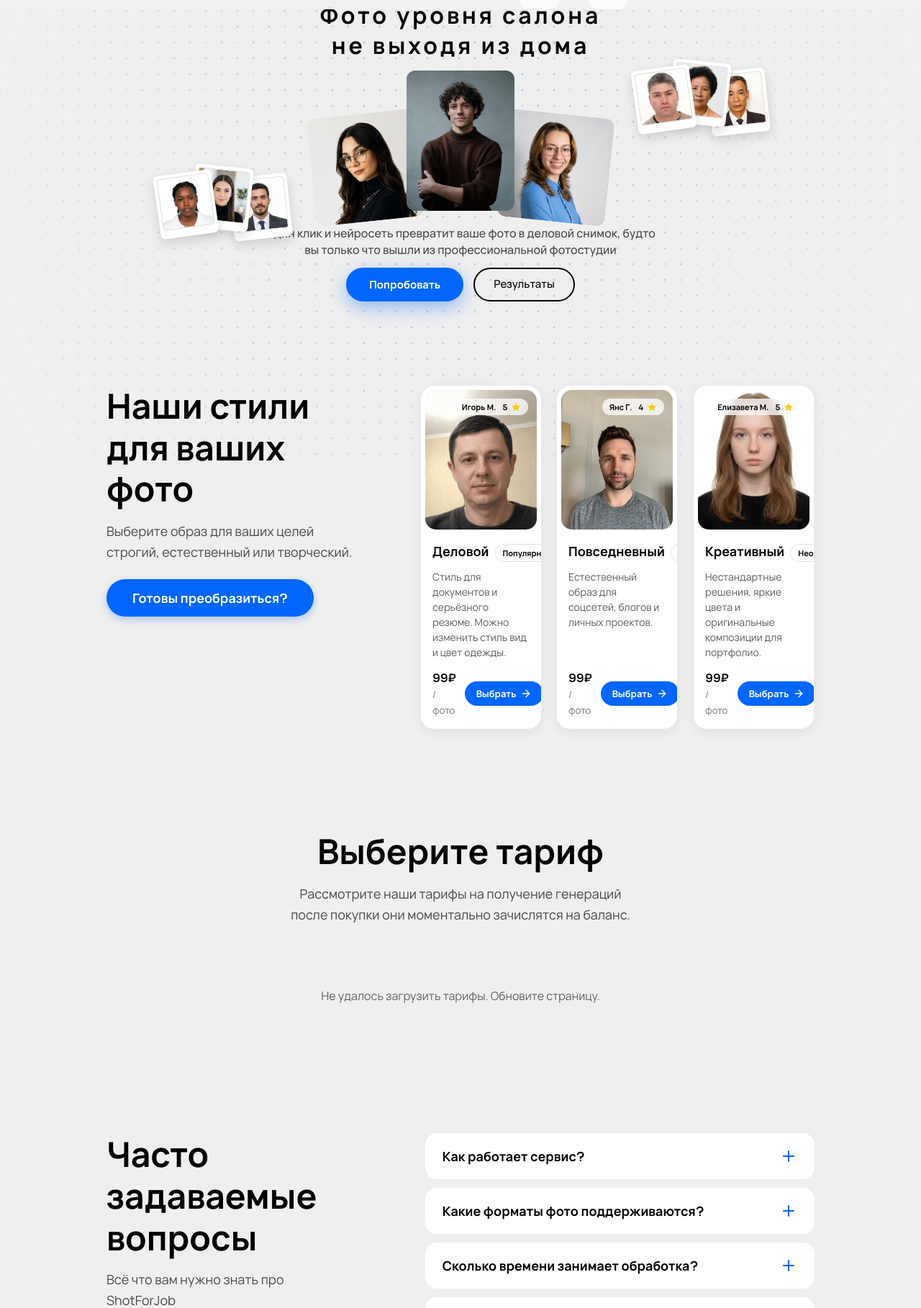
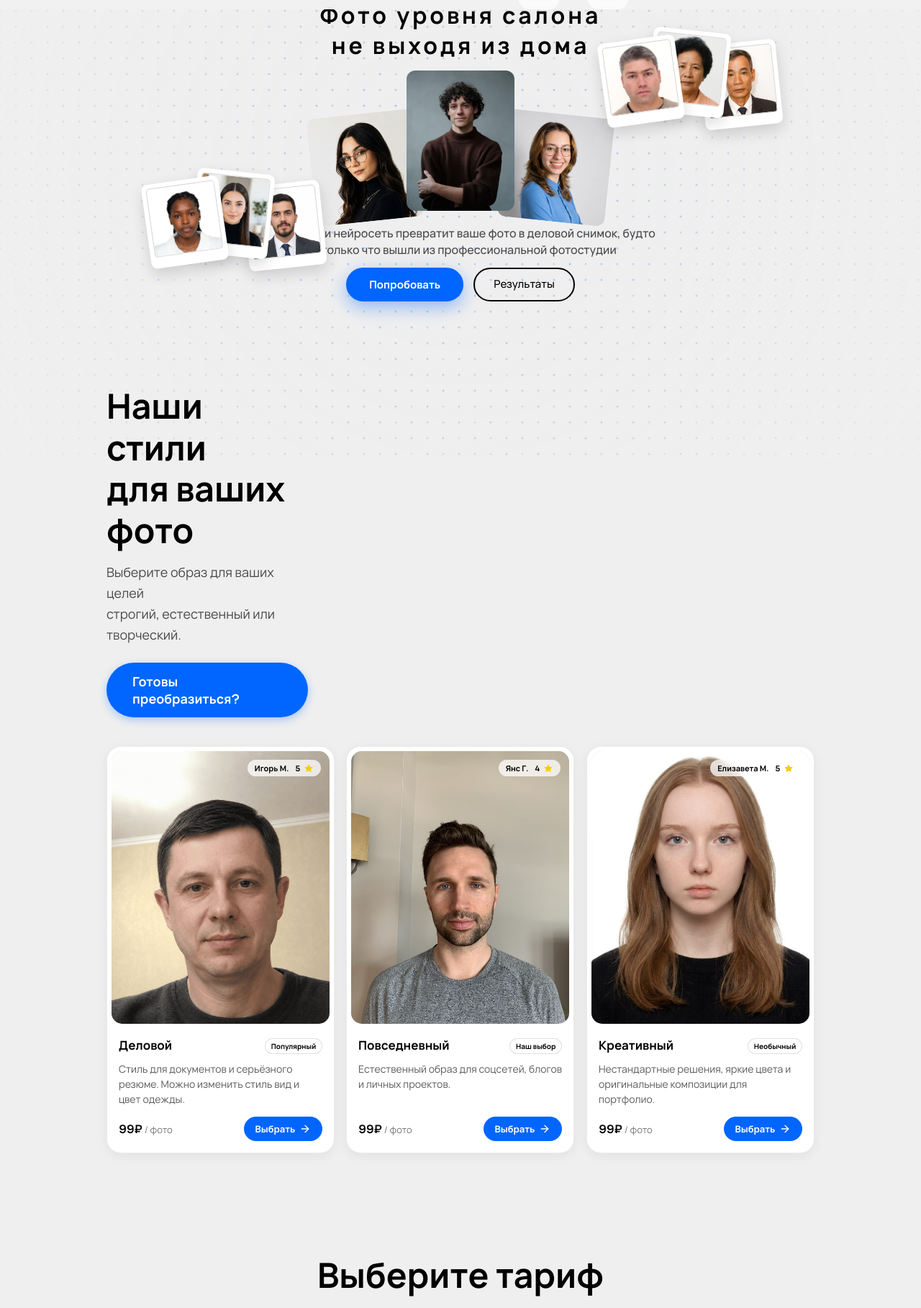
Before and after one commit to Lunarflux-hub/ShotforJob, a Django app: page / in a window 1280 px wide. Shown: the part 161-1979 px from the top of the page at 72% size. Run offline with Django 5.2, Linux system fonts and the light colour scheme; data that the repository does not hold is empty; parts of the project's set-up code (start-up, migrations or seed data) failed here and were passed over.

Commit message:
Fix adaptive 3

```diff
--- a/templates/base.html
+++ b/templates/base.html
@@ -778,7 +778,6 @@
                     <li><a href="{% url 'support' %}">Поддержка</a></li>
                     <li><a href="{% url 'results' %}" class="auth-required">Портфолио</a></li>
                     <li><a href="{% url 'policy' %}">Политика</a></li>
-                    <li><a href="/policy/?doc=offer#refund-section">Возврат</a></li>
                 </ul>
             </div>
             <div class="footer-col social-col">
@@ -808,10 +807,6 @@
                     Avito
                 </a>
             </div>
-        </div>
-
-        <div class="footer-legal">
-            Юридическая информация: Самозанятый Моругнов Ростислав Максимович, ИНН 616514104481
         </div>
     </footer>
 
--- a/templates/index.html
+++ b/templates/index.html
@@ -248,9 +248,9 @@
             max-width: 620px;
         }
 
-        .polaroid-group { transform: scale(0.45); }
-        .polaroid-group.top-right { top: 10px; right: -40px; }
-        .polaroid-group.bottom-left { bottom: 10px; left: -40px; }
+        .polaroid-group { transform: scale(0.6); }
+        .polaroid-group.top-right { top: -15px; right: -25px; }
+        .polaroid-group.bottom-left { bottom: -15px; left: -25px; }
 
         .photo-left, .photo-right { width: 150px; height: 150px; }
         .photo-center { width: 150px; height: 195px; }
@@ -1030,11 +1030,16 @@
         padding: 0 24px 24px 24px;
     }
 
-    /* Ноутбуки: гарантируем 3 карточки стилей в один ряд (в диапазоне выше уже покрыт блоком max-width:1024px) */
+    /* Ноутбуки: гарантируем 3 карточки стилей в один ряд, широкие, без переносов текста */
     @media (min-width: 1025px) and (max-width: 1600px) {
-        .styles-text { flex: 1 1 320px; min-width: 260px; }
-        .styles-cards { gap: 20px; }
-        .style-card, .place-card { min-width: 150px; }
+        .styles-section { gap: 40px; }
+        .styles-text { flex: 0 0 280px; min-width: 240px; }
+        .styles-cards { flex: 1 1 auto; gap: 16px; }
+        .style-card, .place-card { flex: 1 1 0; min-width: 210px; }
+        .place-card-header { flex-wrap: nowrap; }
+        .place-card-header h3 { font-size: 17px; white-space: nowrap; }
+        .place-card-badge.outline { font-size: 10px; padding: 3px 8px; }
+        .place-card-footer { flex-wrap: nowrap; }
     }
     @media (max-width: 1024px) {
         .hero-subtitle {
@@ -1051,9 +1056,13 @@
         .styles-section { gap: 40px; padding: 60px 0; }
         .styles-text h2 { font-size: 40px; }
         .styles-text .description { font-size: 17px; }
-        .styles-cards { gap: 24px; }
-        .style-card { flex: 1 1 calc(33.333% - 24px); min-width: 140px; }
-        .place-card { flex: 1 1 calc(33.333% - 24px); min-width: 140px; }
+        .styles-text { flex: 0 0 260px; min-width: 220px; }
+        .styles-cards { flex: 1 1 auto; gap: 14px; }
+        .style-card, .place-card { flex: 1 1 0; min-width: 170px; }
+        .place-card-header { flex-wrap: nowrap; }
+        .place-card-header h3 { font-size: 16px; white-space: nowrap; }
+        .place-card-badge.outline { font-size: 10px; padding: 3px 7px; }
+        .place-card-footer { flex-wrap: nowrap; }
         .style-card .card-text p { font-size: 17px; }
         .styles-cta { font-size: 17px; padding: 12px 30px; }
         .tariffs-title { font-size: 40px; }
```
